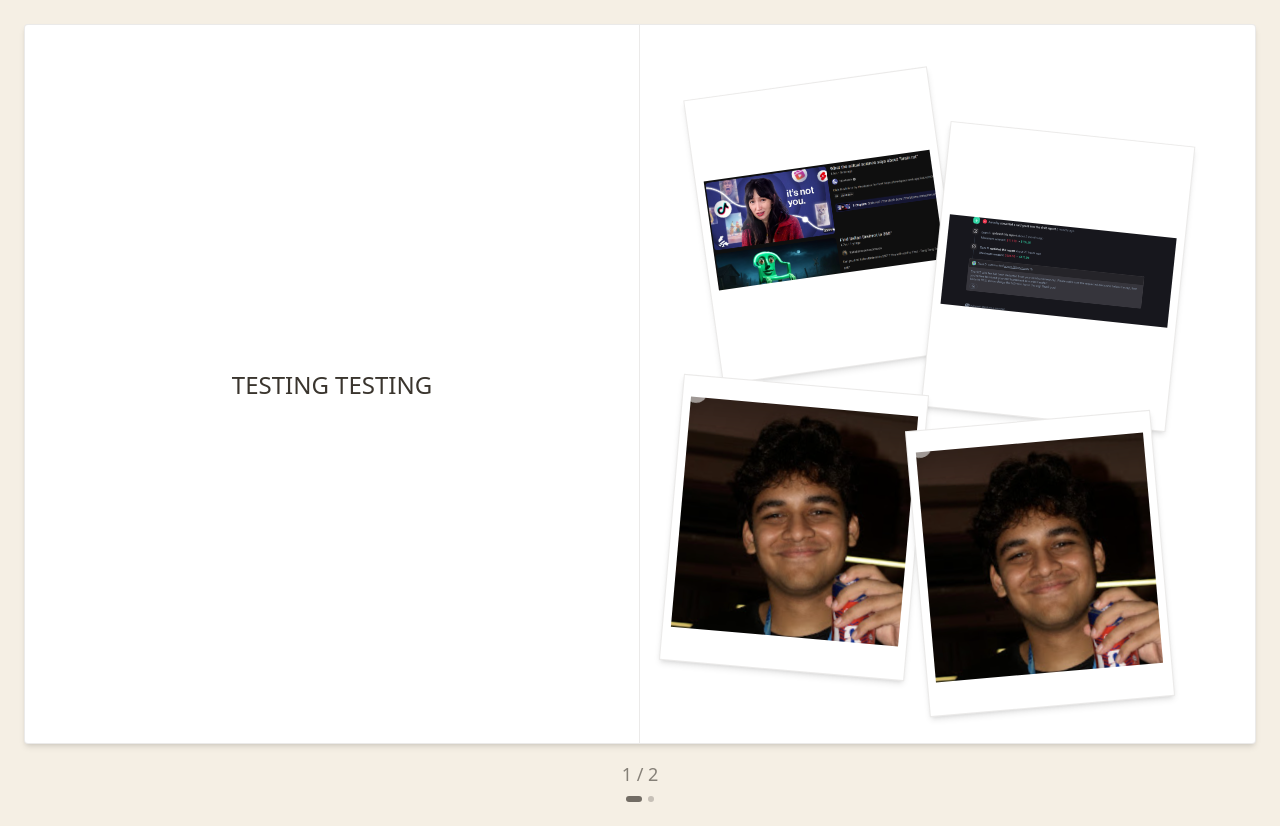
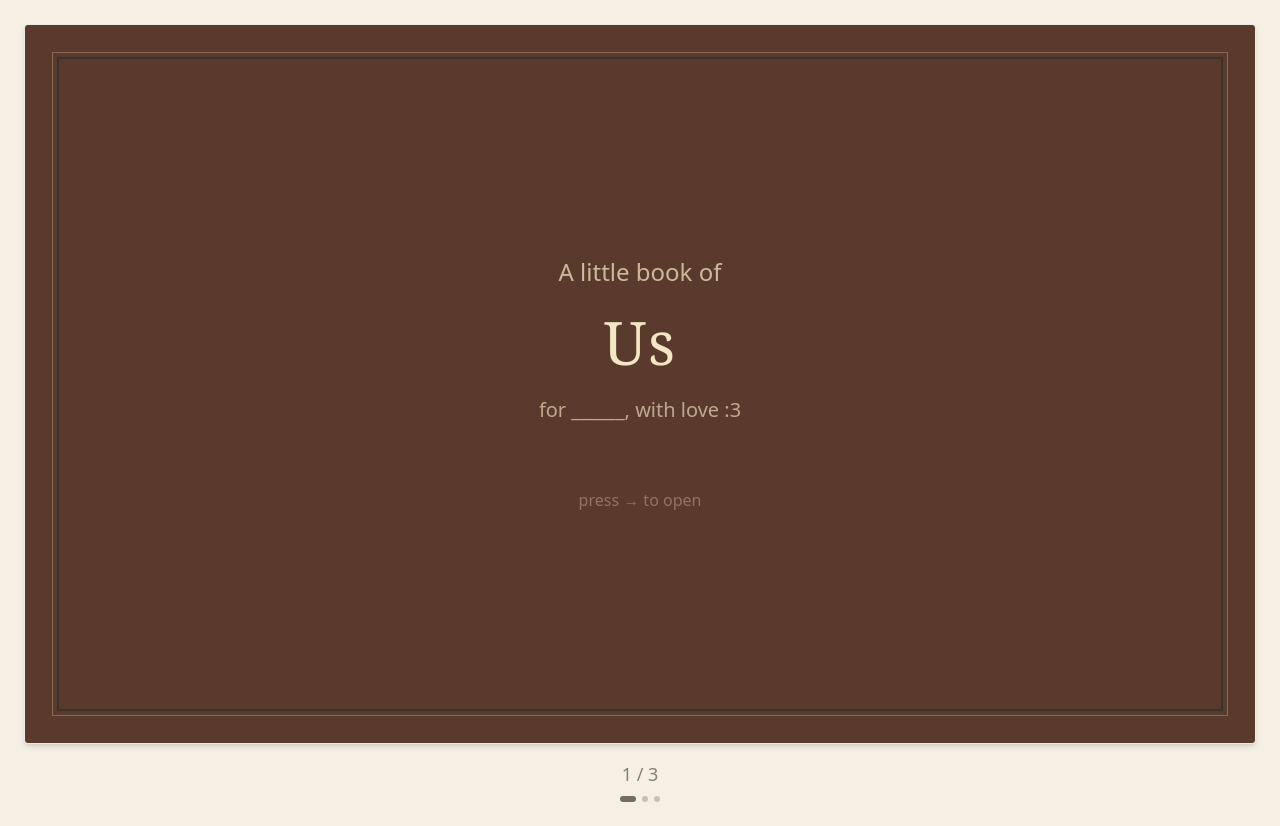
Before and after one commit to Lemonzwastaken/secret-website, a Next.js app: page / in a window 1280 px wide. Built offline with nearby package versions, Linux system fonts and the light colour scheme; a web font is replaced by a local one.

Commit message:
Added a cover page to the book

```diff
--- a/components/Book.tsx
+++ b/components/Book.tsx
@@ -2,13 +2,14 @@
 
 import { useEffect, useState } from "react";
 import { AnimatePresence, motion } from "framer-motion";
+import Cover from "./Cover";
 import { pages } from "./pages/pagesData";
 
 export default function Book(){
     const [currentPage, setCurrentPage] = useState(0);
     const [direction, setDirection] = useState(1);
-    const totalPages = pages.length;
-    const spread = pages[currentPage];
+    const totalPages = pages.length + 1;
+    const spread = currentPage === 0 ? null : pages[currentPage - 1];
 
     useEffect(() => {
         function handleKeyDown(e: KeyboardEvent) {
@@ -39,6 +40,10 @@ export default function Book(){
             transition={{ duration: 0.35, ease: "easeInOut" }}
             className="absolute inset-0 flex"
         >
+        {currentPage === 0 ? (
+          <Cover />
+        ) : (
+          <>
             {/* Left page: text and stuff */}
             <div className="w-1/2 h-full flex items-center justify-center p-10 border-r border-ink/10">
             {spread ? (
@@ -87,6 +92,8 @@ export default function Book(){
                 <p className="font-hand text-xl text-ink/40">No images</p>
             )}
             </div>
+          </>
+        )}
         </motion.div>
         </AnimatePresence>
     </div>
@@ -95,12 +102,11 @@ export default function Book(){
             {currentPage + 1} / {totalPages}
           </p>
           <div className="flex gap-1.5">
-            {pages.map((_, i) => (
+            {Array.from ({length: totalPages}).map((_, i) => (
                 <div
                 key={i}
                 className={`h-1.5 rounded-full transition-all ${
-                  i === currentPage ? "w-4 bg-ink/70" : "w-1.5 bg-ink/25"
-                }`}
+                    i === currentPage ? "w-4 bg-ink/70" : "w-1.5 bg-ink/25"}`}
                 />
             ))}
           </div>
--- /dev/null
+++ b/components/Cover.tsx
@@ -0,0 +1,18 @@
+export default function Cover() {
+    return(
+        <div className="w-full h-full bg-[#5b3a2e] flex items-center justify-center p-8">
+            <div className="w-full h-full border-2 border--[#e8d9b5]/60 outline outline-1 outline-offset-4 outline-[#e8d9b5]/30 flex flex-col items-center justify-center gap-6 text-center">
+                <p className="font-hand text-2xl text-[#e8d9b5]/80">A little book of</p>
+                <h1 className="font-display text-6xl text-[#f3e6c4] tracking-wide">
+                    Us
+                </h1>
+                <p className="font-hand text-xl text-[#e8d9b5]/70">
+                    for ______, with love :3
+                </p>
+                <p className="font-hand text-base text-[#e8d9b5]/50 mt-10 animate-pulse">
+                    press → to open
+                </p>
+            </div>
+        </div>
+    )
+}
```
Lines whose indentation alone changed are shown as unchanged.
